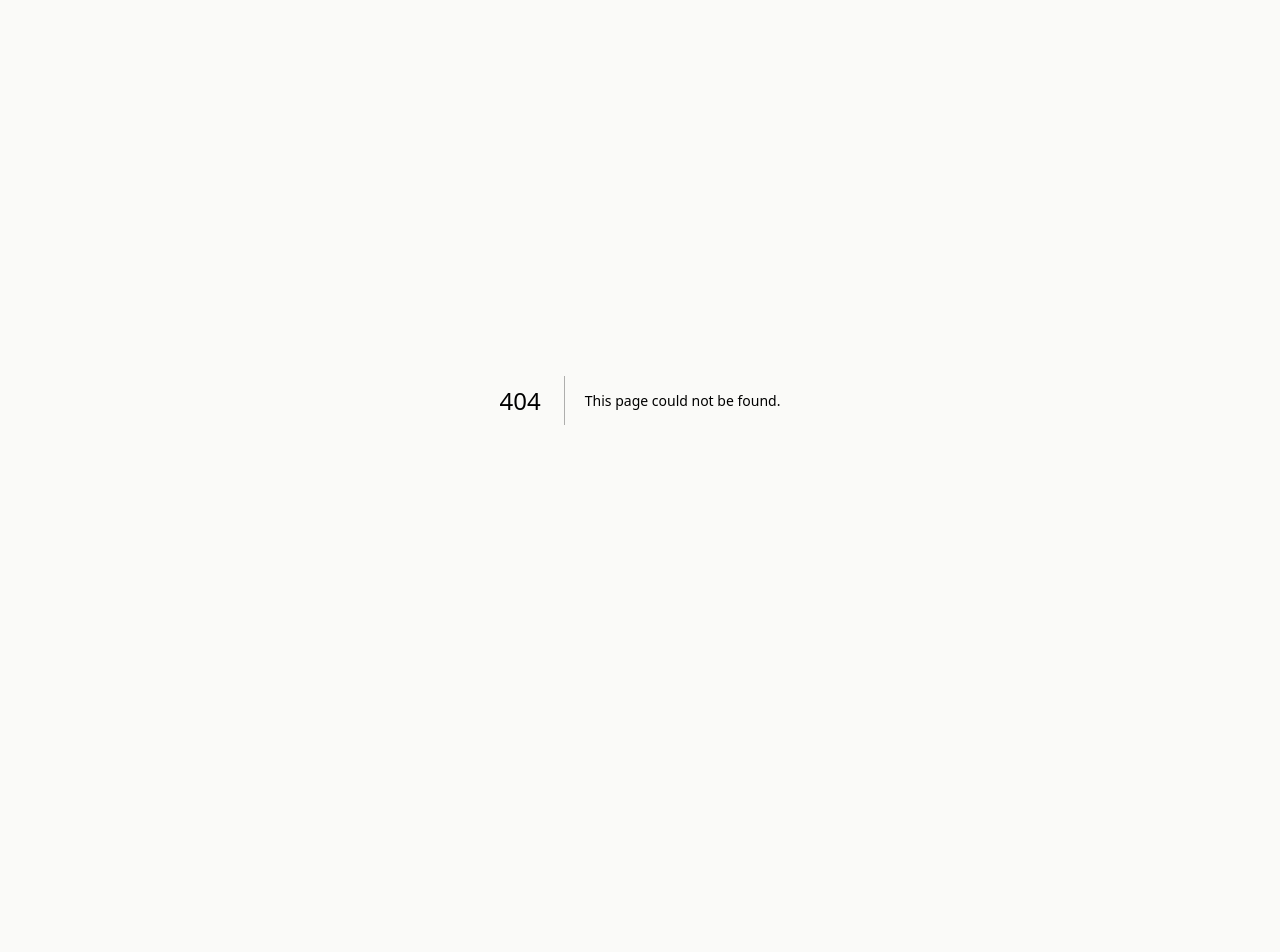
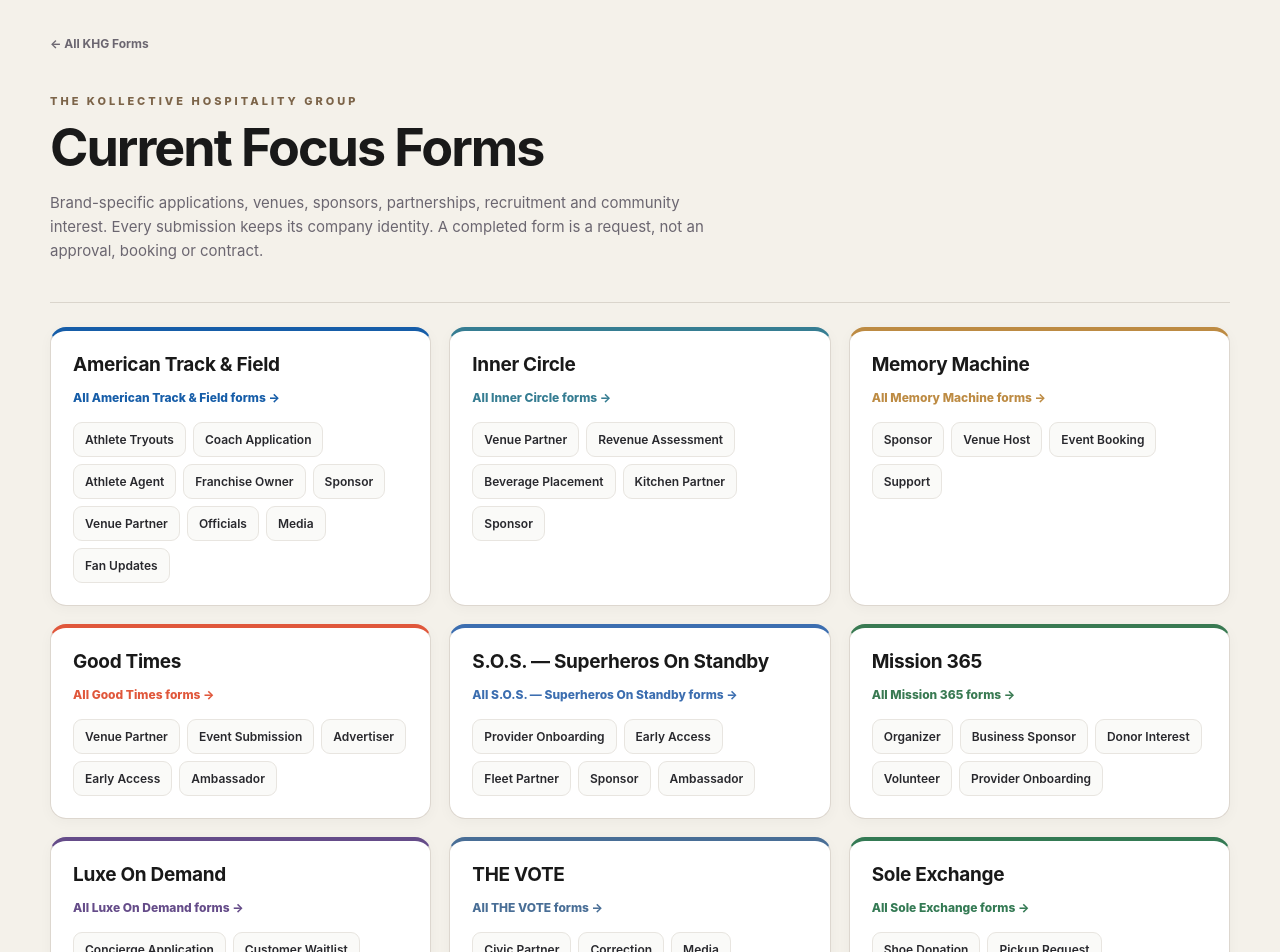
Before and after one commit to dolodorsey/khg-forms, a Next.js app: page /focus in a window 1280 px wide. Before the commit this address had no page. Shown: the top 952 px of the page. Before the commit the page ends 800 px from the top, so only its background shows below. Built offline with nearby package versions, Linux system fonts and the light colour scheme.

Commit message:
Add independent current-focus forms directory

```diff
--- /dev/null
+++ b/src/app/focus/page.js
@@ -0,0 +1,241 @@
+// Current-focus directory. Each brand and its intake remain independently identified.
+// Public registration for THE VOTE is never collected here; link users to official state registration resources.
+const BRANDS = [
+  {
+    "name": "American Track & Field",
+    "slug": "american-track-field",
+    "color": "#165DA8",
+    "forms": [
+      "athlete-tryouts",
+      "coach-application",
+      "athlete-agent",
+      "franchise-owner",
+      "sponsor",
+      "venue-partner",
+      "officials",
+      "media",
+      "fan-updates"
+    ]
+  },
+  {
+    "name": "Inner Circle",
+    "slug": "inner-circle",
+    "color": "#367D92",
+    "forms": [
+      "venue-partner",
+      "revenue-assessment",
+      "beverage-placement",
+      "kitchen-partner",
+      "sponsor"
+    ]
+  },
+  {
+    "name": "Memory Machine",
+    "slug": "memory-machine",
+    "color": "#BD8B43",
+    "forms": [
+      "sponsor",
+      "venue-host",
+      "event-booking",
+      "support"
+    ]
+  },
+  {
+    "name": "Good Times",
+    "slug": "good-times",
+    "color": "#E0573B",
+    "forms": [
+      "venue-partner",
+      "event-submission",
+      "advertiser",
+      "early-access",
+      "ambassador"
+    ]
+  },
+  {
+    "name": "S.O.S. — Superheros On Standby",
+    "slug": "sos",
+    "color": "#3C6EB0",
+    "forms": [
+      "provider-onboarding",
+      "early-access",
+      "fleet-partner",
+      "sponsor",
+      "ambassador"
+    ]
+  },
+  {
+    "name": "Mission 365",
+    "slug": "mission-365",
+    "color": "#397A52",
+    "forms": [
+      "organizer",
+      "business-sponsor",
+      "donor-interest",
+      "volunteer",
+      "provider-onboarding"
+    ]
+  },
+  {
+    "name": "Luxe On Demand",
+    "slug": "luxe-on-demand",
+    "color": "#654C89",
+    "forms": [
+      "concierge-application",
+      "customer-waitlist",
+      "strategic-partner",
+      "ambassador"
+    ]
+  },
+  {
+    "name": "THE VOTE",
+    "slug": "the-vote",
+    "color": "#496E96",
+    "forms": [
+      "civic-partner",
+      "correction",
+      "media"
+    ]
+  },
+  {
+    "name": "Sole Exchange",
+    "slug": "sole-exchange",
+    "color": "#347A54",
+    "forms": [
+      "shoe-donation",
+      "pickup-request",
+      "collection-host",
+      "corporate-partner",
+      "sponsor"
+    ]
+  },
+  {
+    "name": "BEVCO",
+    "slug": "bevco",
+    "color": "#267DB2",
+    "forms": [
+      "vendor",
+      "venue-placement",
+      "brand-sponsor"
+    ]
+  },
+  {
+    "name": "Casper Group",
+    "slug": "casper",
+    "color": "#B06C39",
+    "forms": [
+      "venue-kitchen-partner",
+      "supplier",
+      "catering-interest",
+      "applicant"
+    ]
+  },
+  {
+    "name": "Angel Wings",
+    "slug": "angel-wings",
+    "color": "#A45C31",
+    "forms": [
+      "ambassador"
+    ]
+  },
+  {
+    "name": "Patty Daddy",
+    "slug": "patty-daddy",
+    "color": "#A45C31",
+    "forms": [
+      "ambassador"
+    ]
+  },
+  {
+    "name": "Taco Yaki",
+    "slug": "taco-yaki",
+    "color": "#A45C31",
+    "forms": [
+      "ambassador"
+    ]
+  },
+  {
+    "name": "The Morning After",
+    "slug": "morning-after",
+    "color": "#A45C31",
+    "forms": [
+      "ambassador"
+    ]
+  },
+  {
+    "name": "Mojo Juice",
+    "slug": "mojo-juice",
+    "color": "#A45C31",
+    "forms": [
+      "ambassador"
+    ]
+  },
+  {
+    "name": "Espresso Co",
+    "slug": "espresso-co",
+    "color": "#A45C31",
+    "forms": [
+      "ambassador",
+      "inquiry",
+      "wholesale",
+      "sponsor"
+    ]
+  },
+  {
+    "name": "Dr. Dorsey",
+    "slug": "dr-dorsey",
+    "color": "#342A5C",
+    "forms": [
+      "speaking",
+      "partnership",
+      "press",
+      "ambassador",
+      "sponsor"
+    ]
+  },
+  {
+    "name": "The Kollective",
+    "slug": "kollective",
+    "color": "#303D66",
+    "forms": [
+      "investor",
+      "sponsor",
+      "strategic-partner",
+      "general-inquiry",
+      "applicant"
+    ]
+  },
+  {
+    "name": "OG",
+    "slug": "og",
+    "color": "#67418C",
+    "forms": [
+      "collaboration",
+      "media-booking"
+    ]
+  }
+];
+const pretty = (s) => s.replaceAll('-', ' ').replace(/\b\w/g, x => x.toUpperCase());
+export const metadata = {title:'KHG | Current Focus Forms', description:'Applications, sponsorships, partners and signups for active Kollective companies.'};
+export default function FocusFormsDirectory(){
+  return <main style={{minHeight:'100vh',background:'#F4F1EA',color:'#191919',fontFamily:'Inter,Arial,sans-serif',padding:'32px 18px 90px'}}>
+    <div style={{maxWidth:1180,margin:'0 auto'}}>
+      <a href="/" style={{color:'#6B6670',fontSize:12,textDecoration:'none',fontWeight:700}}>← All KHG Forms</a>
+      <header style={{padding:'42px 0 24px',borderBottom:'1px solid #DAD5CC'}}>
+        <div style={{fontSize:11,letterSpacing:3,fontWeight:800,color:'#7C6449'}}>THE KOLLECTIVE HOSPITALITY GROUP</div>
+        <h1 style={{fontSize:'clamp(30px,5vw,52px)',letterSpacing:-2,lineHeight:1.05,margin:'13px 0'}}>Current Focus Forms</h1>
+        <p style={{color:'#6B6670',fontSize:15,maxWidth:680,lineHeight:1.6}}>Brand-specific applications, venues, sponsors, partnerships, recruitment and community interest. Every submission keeps its company identity. A completed form is a request, not an approval, booking or contract.</p>
+      </header>
+      <section aria-label="Independent brand forms" style={{display:'grid',gridTemplateColumns:'repeat(auto-fit,minmax(min(100%,310px),1fr))',gap:18,marginTop:24}}>
+        {BRANDS.map(b=><article key={b.slug} style={{background:'#FFFFFF',border:'1px solid #DDD7CF',borderRadius:16,padding:22,boxShadow:'0 3px 14px rgba(30,20,5,.035)',borderTop:'4px solid '+b.color}}>
+          <h2 style={{fontSize:19,margin:'0 0 10px',letterSpacing:-.3}}>{b.name}</h2>
+          <a href={'/brand/'+b.slug} style={{fontSize:12,color:b.color,fontWeight:800,textDecoration:'none'}}>All {b.name} forms →</a>
+          <nav aria-label={b.name+' forms'} style={{display:'flex',flexWrap:'wrap',gap:7,marginTop:16}}>
+            {b.forms.map(role=><a key={role} href={'/f/'+b.slug+'/'+role} style={{display:'inline-block',padding:'9px 11px',border:'1px solid #E8E5E0',borderRadius:9,textDecoration:'none',fontSize:12,color:'#28282D',background:'#FAFAF8',fontWeight:600}}>{pretty(role)}</a>)}
+          </nav>
+        </article>)}
+      </section>
+      <footer style={{paddingTop:36,color:'#79736B',fontSize:12}}>This directory links to our configured form routes. Submission routing and brand-specific follow-ups are subject to operational verification.</footer>
+    </div>
+  </main>;
+}
```
